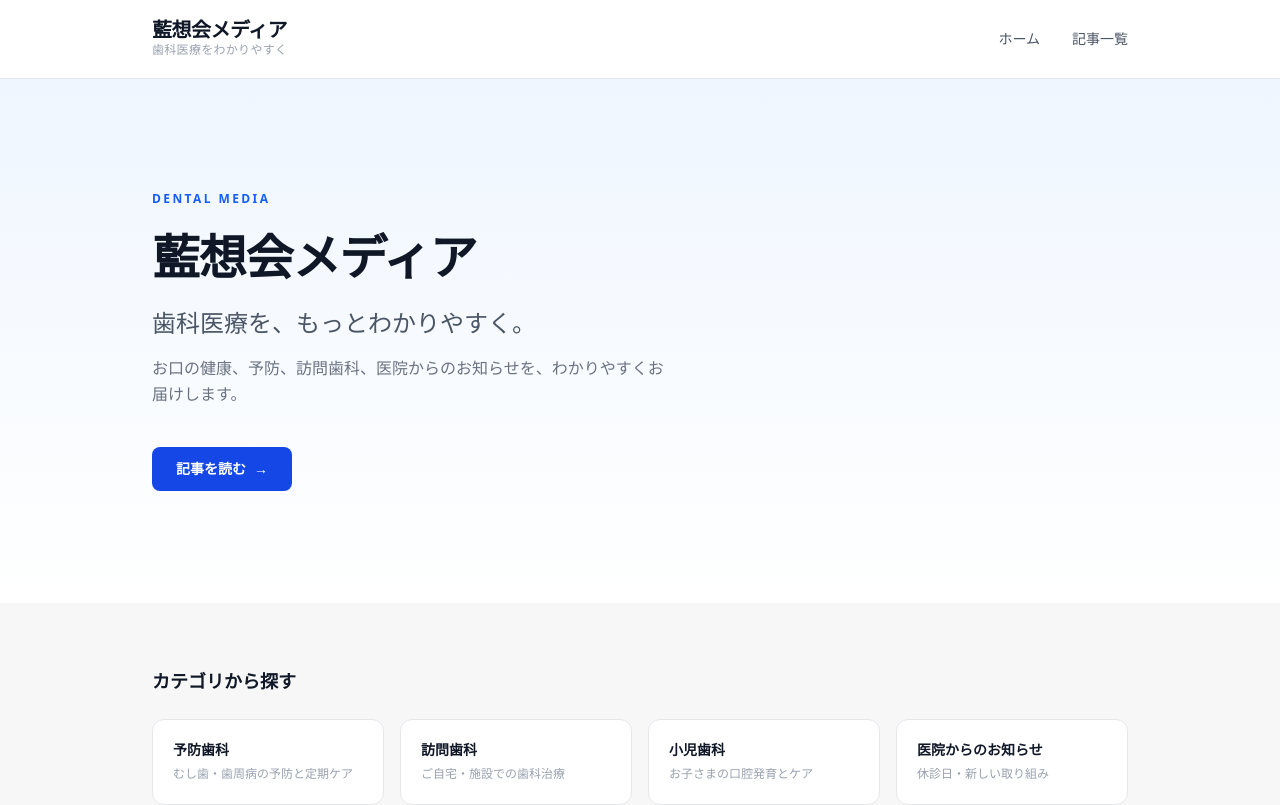
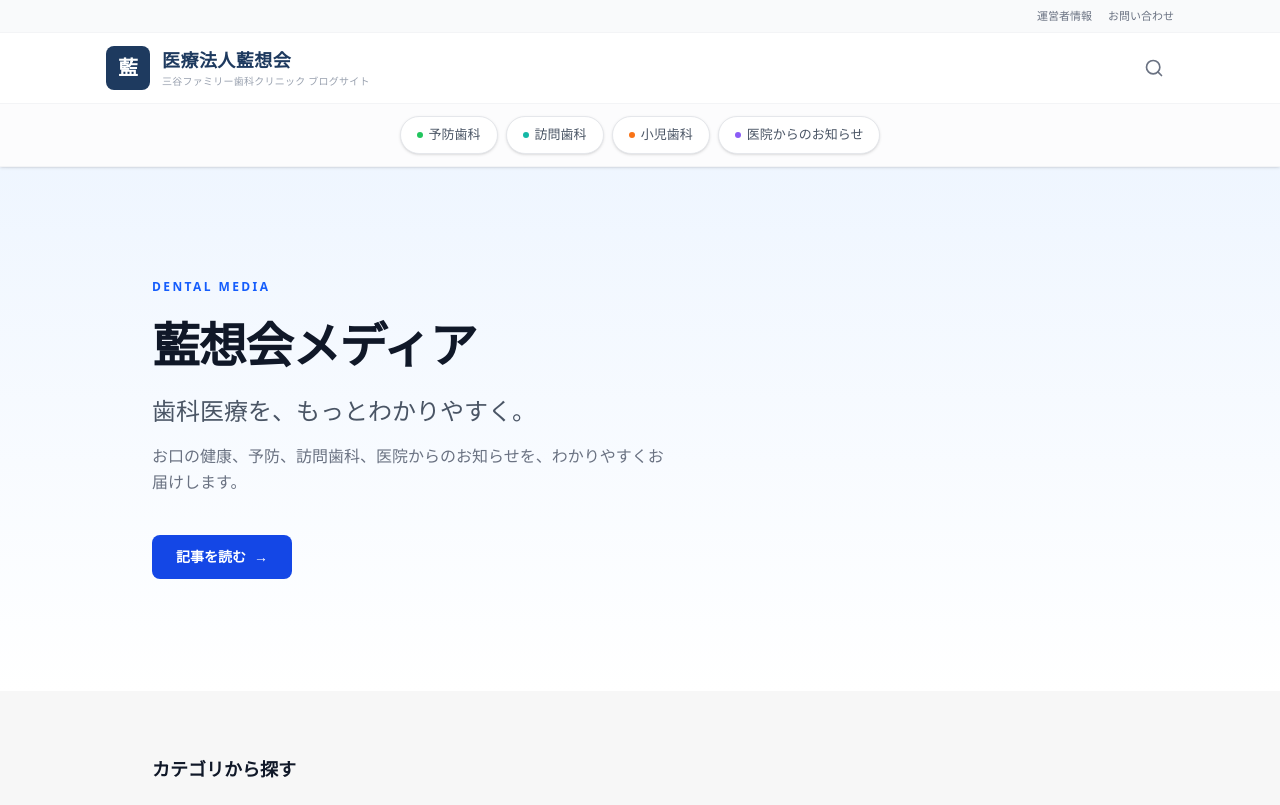
Before and after one commit to aisokai/aisoukai-media, a Next.js app: page / in a window 1280 px wide. Shown: the top 805 px of the page. Built offline with nearby package versions, Linux system fonts and the light colour scheme.

Commit message:
style: replace Header with v0 2-tier navy design

```diff
--- a/src/components/Header.tsx
+++ b/src/components/Header.tsx
@@ -1,26 +1,152 @@
-import Link from 'next/link';
+"use client"
+
+import Link from "next/link"
+import { Search, Menu, X } from "lucide-react"
+import { useState } from "react"
+
+const navItems = [
+  { name: "予防歯科", href: "/category/preventive", color: "#22c55e" },
+  { name: "訪問歯科", href: "/category/home-visit", color: "#14b8a6" },
+  { name: "小児歯科", href: "/category/pediatric", color: "#f97316" },
+  { name: "医院からのお知らせ", href: "/category/news", color: "#8b5cf6" },
+]
 
 export function Header() {
+  const [isMenuOpen, setIsMenuOpen] = useState(false)
+  const [isSearchOpen, setIsSearchOpen] = useState(false)
+
   return (
-    <header className="bg-white border-b border-gray-200">
-      <div className="max-w-5xl mx-auto px-6 py-5 flex items-center justify-between">
-        <Link href="/" className="group flex flex-col gap-0.5">
-          <span className="text-xl font-bold text-gray-900 tracking-tight leading-none group-hover:text-blue-700 transition-colors">
-            藍想会メディア
-          </span>
-          <span className="text-xs text-gray-400 tracking-wide">
-            歯科医療をわかりやすく
-          </span>
-        </Link>
-        <nav aria-label="メインナビゲーション" className="flex items-center gap-8 text-sm text-gray-600">
-          <Link href="/" className="hover:text-blue-700 transition-colors">
-            ホーム
+    <header className="sticky top-0 z-50 w-full bg-white shadow-sm">
+      {/* 上段バー: 運営者情報・お問い合わせ */}
+      <div className="border-b border-gray-100 bg-gray-50">
+        <div className="mx-auto flex h-8 max-w-[1100px] items-center justify-end gap-4 px-4">
+          <Link href="/about" className="text-[11px] text-gray-500 hover:text-[#1e3a5f]">
+            運営者情報
           </Link>
-          <Link href="/blog" className="hover:text-blue-700 transition-colors">
-            記事一覧
+          <Link href="/contact" className="text-[11px] text-gray-500 hover:text-[#1e3a5f]">
+            お問い合わせ
           </Link>
-        </nav>
+        </div>
       </div>
+
+      {/* 中段: ロゴ行 */}
+      <div className="border-b border-gray-100 bg-white">
+        <div className="mx-auto flex h-[70px] max-w-[1100px] items-center justify-between px-4">
+          {/* ロゴ左側 */}
+          <Link href="/" className="flex items-center gap-3">
+            <div className="flex h-11 w-11 items-center justify-center rounded-lg bg-[#1e3a5f]">
+              <span className="text-xl font-bold text-white">藍</span>
+            </div>
+            <div className="flex flex-col">
+              <span className="text-[18px] font-bold tracking-wide text-[#1e3a5f]">医療法人藍想会</span>
+              <span className="text-[10px] tracking-wide text-gray-400">三谷ファミリー歯科クリニック ブログサイト</span>
+            </div>
+          </Link>
+
+          {/* 右側: 検索・ハンバーガー */}
+          <div className="flex items-center gap-2">
+            {/* デスクトップ用検索ボタン */}
+            <button
+              onClick={() => setIsSearchOpen(!isSearchOpen)}
+              className="hidden h-10 w-10 items-center justify-center rounded-full text-gray-500 transition-colors hover:bg-gray-100 md:flex"
+              aria-label="検索を開く"
+            >
+              <Search className="h-5 w-5" />
+            </button>
+
+            {/* モバイル用ハンバーガーボタン */}
+            <button
+              className="flex h-10 w-10 items-center justify-center rounded-md text-gray-700 md:hidden"
+              onClick={() => setIsMenuOpen(!isMenuOpen)}
+              aria-label={isMenuOpen ? "メニューを閉じる" : "メニューを開く"}
+            >
+              {isMenuOpen ? <X className="h-6 w-6" /> : <Menu className="h-6 w-6" />}
+            </button>
+          </div>
+        </div>
+      </div>
+
+      {/* 下段（デスクトップのみ）: ナビゲーション pills */}
+      <div className="hidden border-b border-gray-100 bg-gray-50/50 md:block">
+        <div className="mx-auto max-w-[1100px] px-4">
+          <nav className="flex items-center justify-center gap-2 py-3">
+            {navItems.map((item) => (
+              <Link
+                key={item.name}
+                href={item.href}
+                // ホバー時に各カラー背景 + 白文字になるよう group を使用
+                className="group relative overflow-hidden rounded-full border border-gray-200 bg-white px-4 py-2 text-[13px] font-medium text-gray-600 shadow-sm transition-all duration-200 hover:border-transparent hover:text-white hover:shadow-md"
+              >
+                {/* ホバー時に表示するカラー背景レイヤー */}
+                <span
+                  className="absolute inset-0 opacity-0 transition-opacity duration-200 group-hover:opacity-100"
+                  style={{ backgroundColor: item.color }}
+                />
+                <span className="relative z-10 flex items-center gap-1.5">
+                  {/* カテゴリカラーのドット */}
+                  <span
+                    className="h-1.5 w-1.5 rounded-full transition-colors duration-200 group-hover:bg-white"
+                    style={{ backgroundColor: item.color }}
+                  />
+                  {item.name}
+                </span>
+              </Link>
+            ))}
+          </nav>
+        </div>
+      </div>
+
+      {/* 検索バー (isSearchOpen=true のとき表示) */}
+      {isSearchOpen && (
+        <div className="border-b border-gray-100 bg-white py-4">
+          <div className="mx-auto max-w-[1100px] px-4">
+            <div className="relative mx-auto max-w-xl">
+              <input
+                type="text"
+                placeholder="キーワードを入力してください"
+                className="w-full rounded-full border border-gray-200 bg-gray-50 px-5 py-3 pr-12 text-sm placeholder:text-gray-400 focus:border-[#1e3a5f] focus:bg-white focus:outline-none"
+              />
+              <button
+                className="absolute right-4 top-1/2 -translate-y-1/2 text-gray-400 hover:text-[#1e3a5f]"
+                aria-label="検索"
+              >
+                <Search className="h-5 w-5" />
+              </button>
+            </div>
+          </div>
+        </div>
+      )}
+
+      {/* モバイルメニュー (isMenuOpen=true のとき表示) */}
+      {isMenuOpen && (
+        <div className="border-b border-gray-100 bg-white px-4 py-4 md:hidden">
+          {/* navItems を縦並びで表示 */}
+          <nav className="flex flex-col gap-1">
+            {navItems.map((item) => (
+              <Link
+                key={item.name}
+                href={item.href}
+                className="flex items-center gap-3 rounded-lg px-4 py-3 text-[14px] font-medium text-gray-700 transition-colors hover:bg-gray-50"
+                onClick={() => setIsMenuOpen(false)}
+              >
+                <span
+                  className="h-2 w-2 rounded-full"
+                  style={{ backgroundColor: item.color }}
+                />
+                {item.name}
+              </Link>
+            ))}
+          </nav>
+          {/* モバイル用検索 input */}
+          <div className="mt-4 border-t border-gray-100 pt-4">
+            <input
+              type="text"
+              placeholder="キーワードを入力"
+              className="w-full rounded-lg border border-gray-200 bg-gray-50 px-4 py-3 text-sm placeholder:text-gray-400 focus:border-[#1e3a5f] focus:outline-none"
+            />
+          </div>
+        </div>
+      )}
     </header>
-  );
+  )
 }
```
